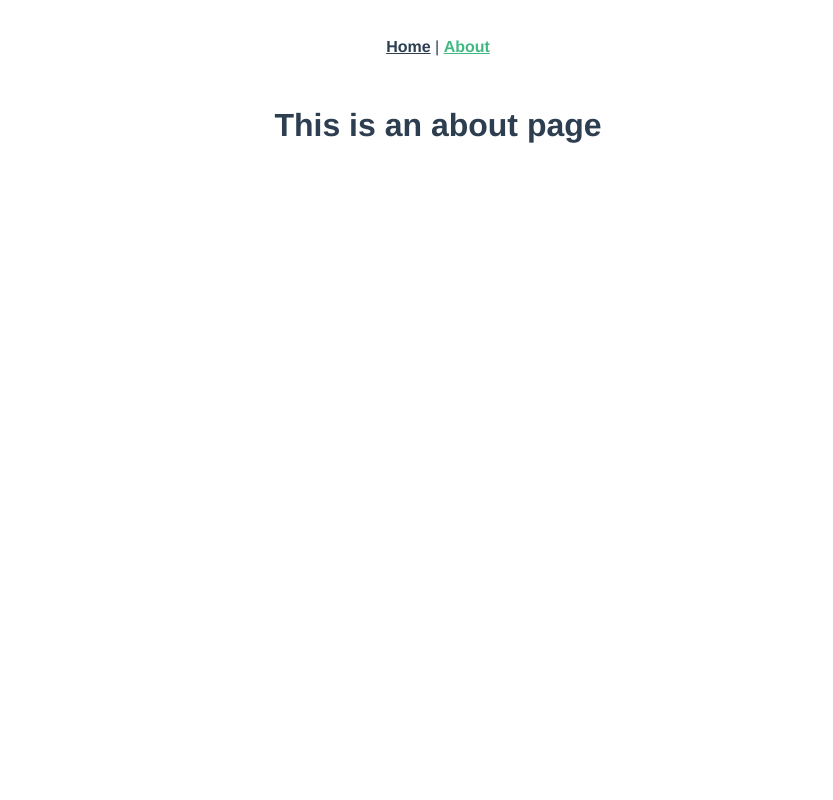
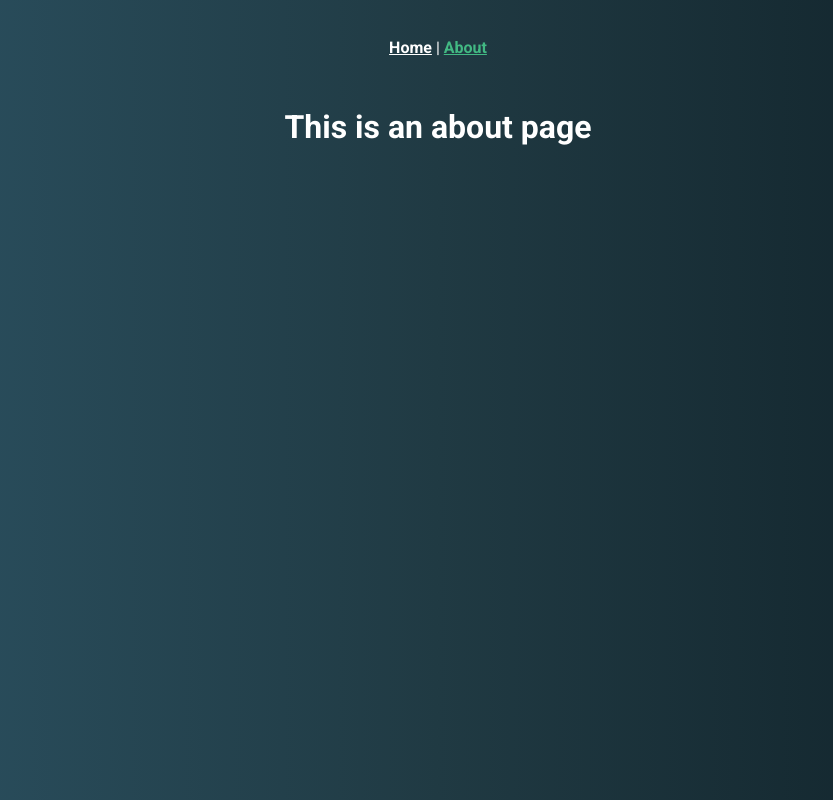
Before and after one commit to felipebiel/vue-memory-game, a Vue app: page /about in a window 1280 px wide. Shown: the whole page, without its empty margins (202-1035 px from the left). Built offline with nearby package versions, Linux system fonts and the light colour scheme.

Commit message:
new: Degradê de fundo

```diff
--- a/src/App.vue
+++ b/src/App.vue
@@ -9,12 +9,22 @@
 </template>
 
 <style lang="scss">
+* {
+  box-sizing: border-box;
+  font-family: Roboto, sans-serif;
+}
+
+body {
+  background: #0F2027;  /* fallback for old browsers */
+  background: -webkit-linear-gradient(to right, #2C5364, #203A43, #0F2027);  /* Chrome 10-25, Safari 5.1-6 */
+  background: linear-gradient(to right, #2C5364, #203A43, #0F2027); /* W3C, IE 10+/ Edge, Firefox 16+, Chrome 26+, Opera 12+, Safari 7+ */
+  color: #fff;
+}
+
 #app {
-  font-family: Avenir, Helvetica, Arial, sans-serif;
-  -webkit-font-smoothing: antialiased;
-  -moz-osx-font-smoothing: grayscale;
-  text-align: center;
-  color: #2c3e50;
+    display: flex;
+    flex-direction: column;
+    align-items: center;
 }
 
 #nav {
@@ -22,8 +32,7 @@
 
   a {
     font-weight: bold;
-    color: #2c3e50;
-
+    color: white;
     &.router-link-exact-active {
       color: #42b983;
     }
```
Also changed, not shown: 1 other file (tests, documents, lock files or other folders).
